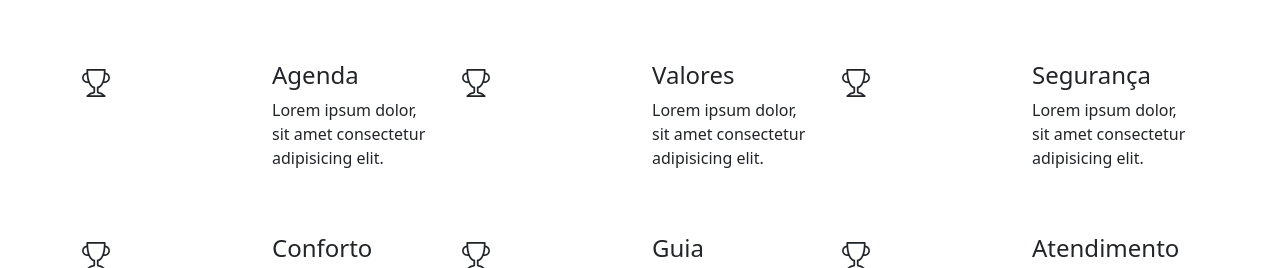
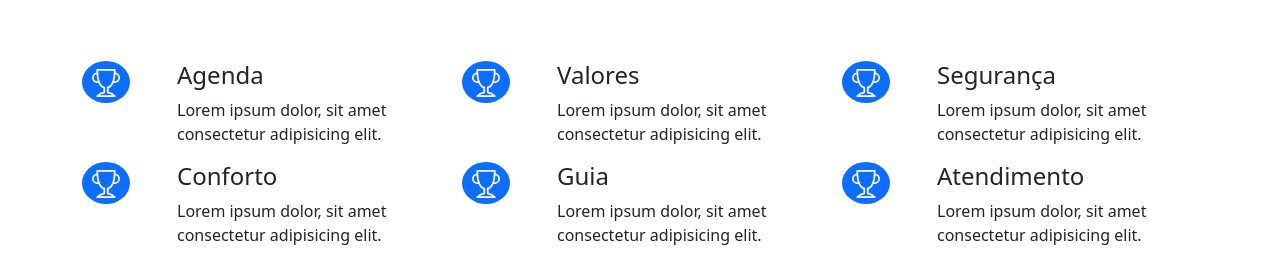
Before and after one commit to MoreiraJulia/site-bootstrap, a plain HTML site: page index.html in a window 1280 px wide. Shown: the part 501-769 px from the top of the page. Drawn offline with nearby package versions, Linux system fonts and the light colour scheme.

Commit message:
icones redondos

```diff
--- a/css/estilo.css
+++ b/css/estilo.css
@@ -0,0 +1,5 @@
+i{
+    display: block;
+    width: 48px;
+    text-align: center;
+}
--- a/index.html
+++ b/index.html
@@ -34,7 +34,7 @@
             </nav>
         </header>
         <figure class="figure d-block">
-            <img src="img/canada3.jpg" class="figure-img img-fluid mx-auto d-block" alt="Grécia">
+            <img src="img/canada3.jpg" class="figure-img img-fluid mx-auto d-block" alt="Canadá">
         </figure>
 
         <div class="row mt-5">
@@ -45,48 +45,48 @@
         </div>
 
         <div class="row mt-5">
-            <div class="col">
-                <i class="bi-trophy fs-3"></i>
+            <div class="col-sm-1">
+                <i class="bi-trophy fs-3 bg-primary text-white rounded-circle"></i>
             </div>
-            <div class="col">
+            <div class="col-sm-3">
                 <h4>Agenda</h4>
                 <p>Lorem ipsum dolor, sit amet consectetur adipisicing elit.</p>
             </div>
-            <div class="col">
-                <i class="bi-trophy fs-3"></i>
+            <div class="col-sm-1">
+                <i class="bi-trophy fs-3 bg-primary text-white rounded-circle"></i>
             </div>
-            <div class="col">
+            <div class="col-sm-3">
                 <h4>Valores</h4>
                 <p>Lorem ipsum dolor, sit amet consectetur adipisicing elit.</p>
             </div>
-            <div class="col">
-                <i class="bi-trophy fs-3"></i>
+            <div class="col-sm-1">
+                <i class="bi-trophy fs-3 bg-primary text-white rounded-circle"></i>
             </div>
-            <div class="col">
+            <div class="col-sm-3">
                 <h4>Segurança</h4>
                 <p>Lorem ipsum dolor, sit amet consectetur adipisicing elit.</p>
             </div>
         </div>
 
-        <div class="row mt-5">
-            <div class="col">
-                <i class="bi-trophy fs-3"></i>
+        <div class="row">
+            <div class="col-sm-1">
+                <i class="bi-trophy fs-3 bg-primary text-white rounded-circle"></i>
             </div>
-            <div class="col">
+            <div class="col-sm-3">
                 <h4>Conforto</h4>
                 <p>Lorem ipsum dolor, sit amet consectetur adipisicing elit.</p>
             </div>
-            <div class="col">
-                <i class="bi-trophy fs-3"></i>
+            <div class="col-sm-1">
+                <i class="bi-trophy fs-3 bg-primary text-white rounded-circle"></i>
             </div>
-            <div class="col">
+            <div class="col-sm-3">
                 <h4>Guia</h4>
                 <p>Lorem ipsum dolor, sit amet consectetur adipisicing elit.</p>
             </div>
-            <div class="col">
-                <i class="bi-trophy fs-3"></i>
+            <div class="col-sm-1">
+                <i class="bi-trophy fs-3 bg-primary text-white rounded-circle"></i>
             </div>
-            <div class="col">
+            <div class="col-sm-3">
                 <h4>Atendimento</h4>
                 <p>Lorem ipsum dolor, sit amet consectetur adipisicing elit.</p>
             </div>
@@ -100,24 +100,24 @@
         </div>
         <div class="row mt-5">
             <div class="col">
-                <img src="img/danang-vietnam.jpg" class="img-fluid img-thumbnail">
+                <img src="img/danang-vietnam.jpg" class="img-fluid img-thumbnail" alt="Danang Vietnam">
             </div>
             <div class="col">
-                <img src="img/suica.jpg" class="img-fluid img-thumbnail">
+                <img src="img/suica.jpg" class="img-fluid img-thumbnail" alt="Suíça">
             </div>
             <div class="col">
-                <img src="img/grecia.jpg" class="img-fluid img-thumbnail">
+                <img src="img/grecia.jpg" class="img-fluid img-thumbnail" alt="Grécia">
             </div>
         </div>
         <div class="row mt-5">
             <div class="col">
-                <img src="img/holanda.jpg" class="img-fluid img-thumbnail">
+                <img src="img/holanda.jpg" class="img-fluid img-thumbnail" alt="Holanda">
             </div>
             <div class="col">
-                <img src="img/manhattan.jpg" class="img-fluid img-thumbnail">
+                <img src="img/manhattan.jpg" class="img-fluid img-thumbnail" alt="Manhattan">
             </div>
             <div class="col">
-                <img src="img/rio-de-janeiro.jpg" class="img-fluid img-thumbnail">
+                <img src="img/rio-de-janeiro.jpg" class="img-fluid img-thumbnail" alt="Rio de Janeiro">
             </div>
         </div>
 
```
